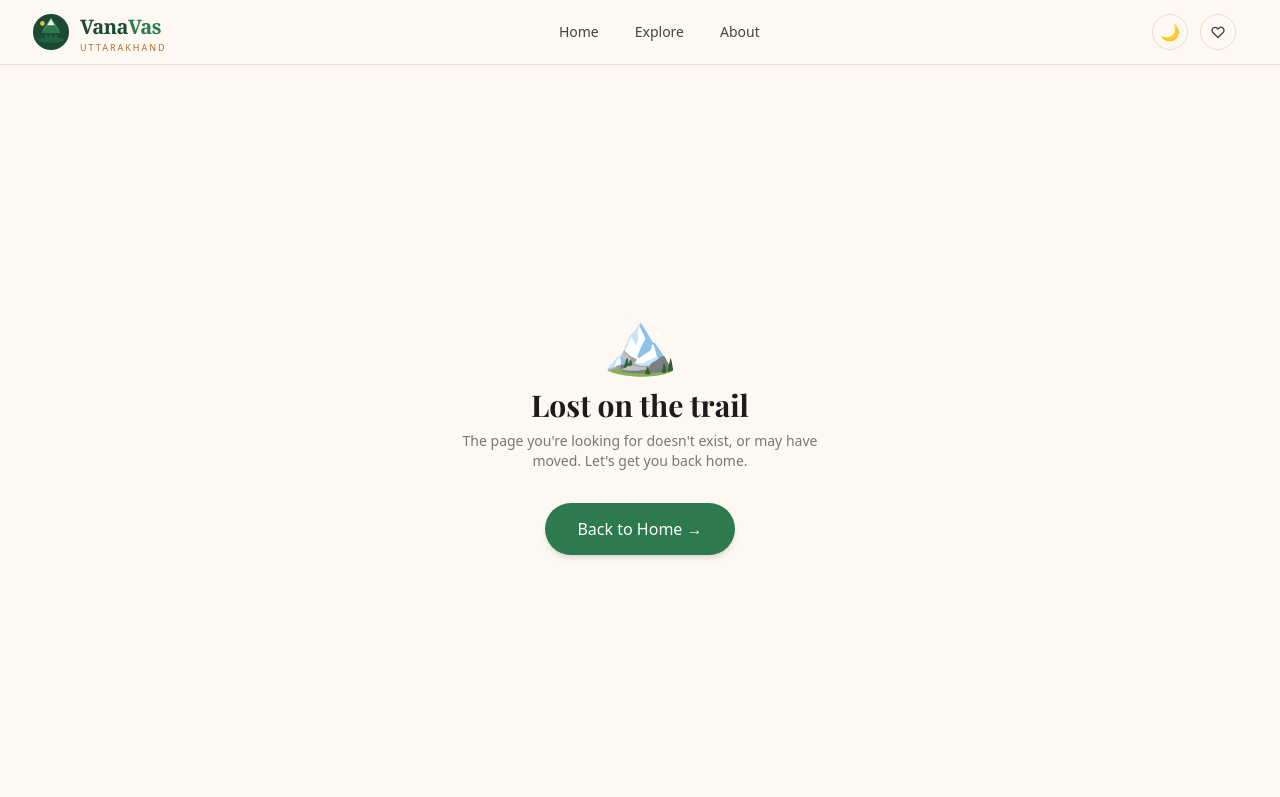
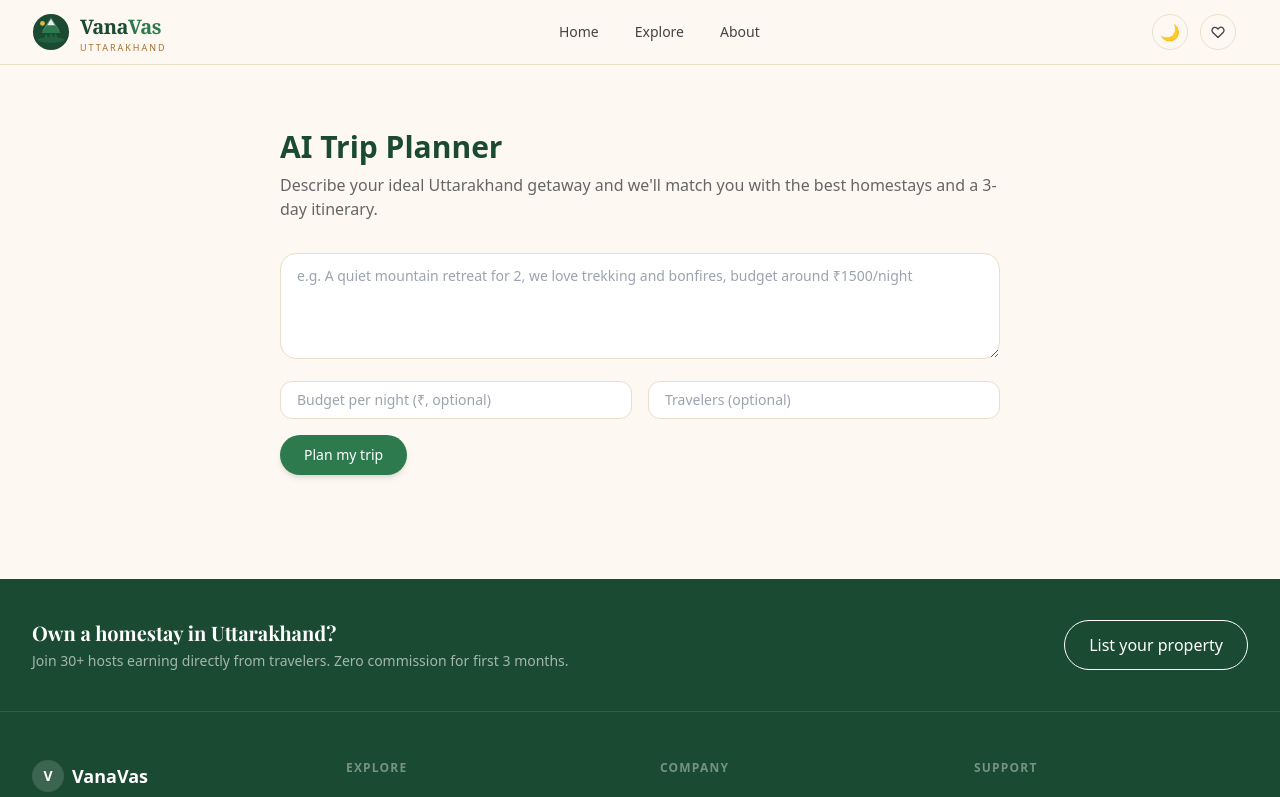
Before and after one commit to snehasharmaa912-ops/Vanvas---an-Uttarakhand-homestay-, a React (Vite) app: page /trip-planner in a window 1280 px wide. Shown: the top 797 px of the page. Built offline with nearby package versions, Linux system fonts and the light colour scheme.

Commit message:
feat: add /trip-planner route and page title

```diff
--- a/src/App.jsx
+++ b/src/App.jsx
@@ -19,10 +19,12 @@ import ProtectedRoute from './components/ProtectedRoute'
 import PageTransition from './components/PageTransition'
 import HostDashboard from './pages/HostDashboard'
 import MyBookings from './pages/MyBookings'
+import TripPlanner from './pages/TripPlanner'
 
 const PAGE_TITLES = {
   '/':               'VanaVas — Uttarakhand Homestays',
   '/explore':        'Explore Homestays | VanaVas',
+  '/trip-planner':   'AI Trip Planner | VanaVas',
   '/about':          'About | VanaVas',
   '/login':          'Sign In | VanaVas',
   '/faqs':           'FAQs | VanaVas',
@@ -54,6 +56,7 @@ export default function App() {
           <Routes location={location} key={pathname}>
             <Route path="/"               element={<PageTransition><Home /></PageTransition>} />
             <Route path="/explore"        element={<PageTransition><Explore /></PageTransition>} />
+            <Route path="/trip-planner"   element={<PageTransition><TripPlanner /></PageTransition>} />
             <Route path="/about"          element={<PageTransition><About /></PageTransition>} />
             <Route path="/login"          element={<PageTransition><Login /></PageTransition>} />
             <Route path="/faqs"           element={<PageTransition><FAQs /></PageTransition>} />
```
